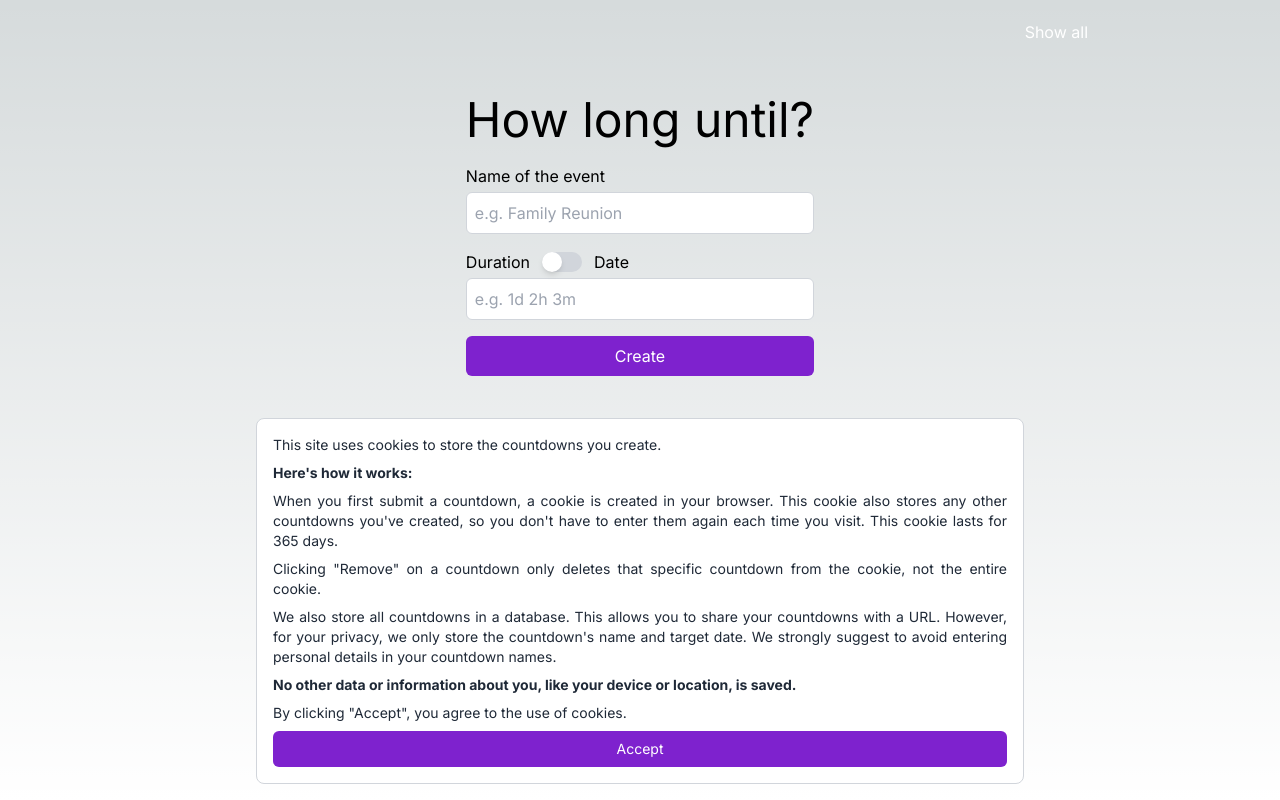
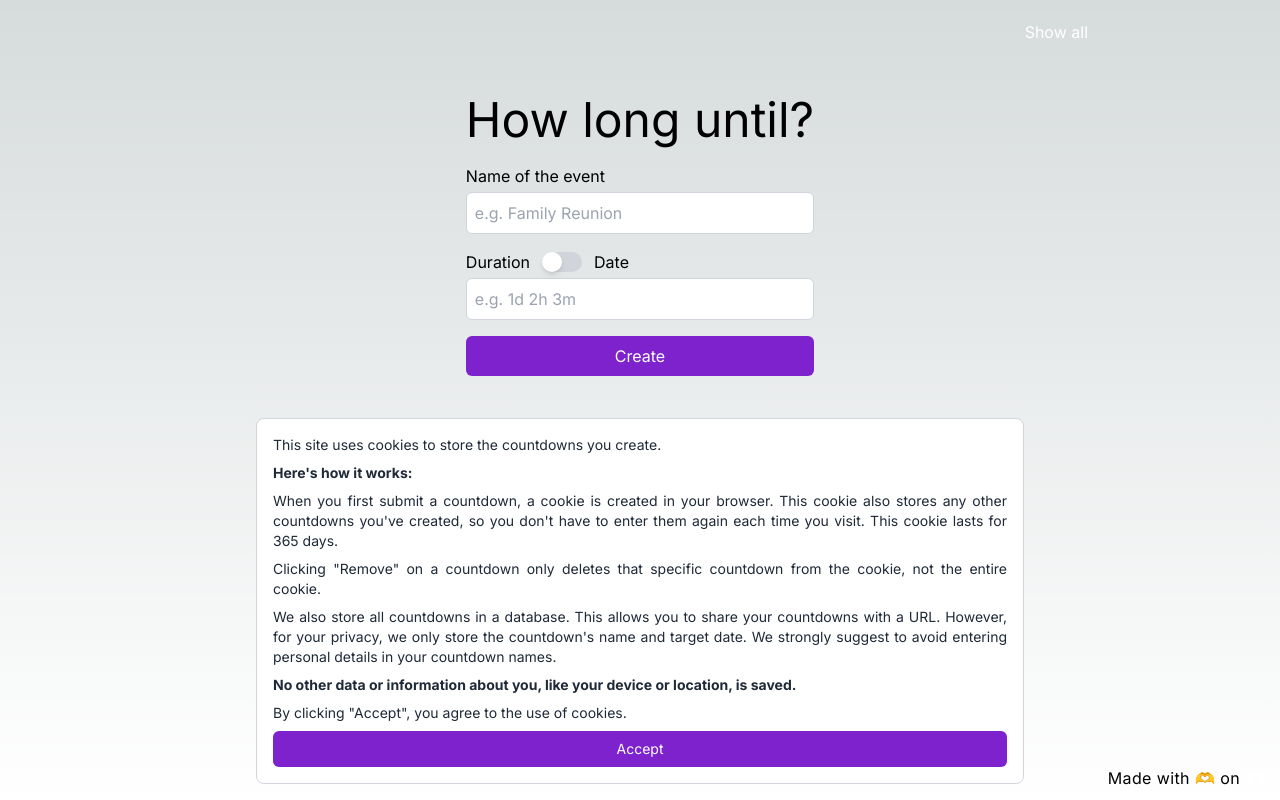
Before and after one commit to stefanluth/until, a Next.js app: page / in a window 1280 px wide. Built offline with nearby package versions, Linux system fonts and the light colour scheme; no server answers.

Commit message:
Add footer

```diff
--- a/app/layout.tsx
+++ b/app/layout.tsx
@@ -1,6 +1,7 @@
 import type { Metadata } from 'next';
 
 import { Inter } from 'next/font/google';
+import Link from 'next/link';
 
 import { NavBar } from '@/app/_components/NavBar';
 
@@ -13,6 +14,8 @@
   description: 'Until is a simple countdown timer, sharable via URL.',
 };
 
+const EMOJIS = ['❤️', '💜', '🫶', '🚀', '🤖'];
+
 export default function RootLayout({
   children,
 }: Readonly<{
@@ -23,11 +26,24 @@
       <head>
         <link rel="icon" href="/favicon.ico" sizes="any" />
       </head>
-      <body className={`${inter.className} h-full min-h-screen w-screen`}>
-        <header>
+      <body className={`${inter.className} h-full min-h-screen w-screen flex flex-col`}>
+        <header className="flex flex-col">
           <NavBar />
         </header>
-        <main className="py-8">{children}</main>
+        <main className="flex flex-col flex-1 py-8">{children}</main>
+        <footer className="flex justify-end h-10 pb-3 pt-2 pr-4 w-full tracking-wide">
+          <Link className="flex gap-2 items-center" href="https://github.com/stefanluth/until">
+            Made with {EMOJIS[Math.floor(Math.random() * EMOJIS.length)]} on
+            <svg width="1rem" height="1rem" viewBox="0 0 98 96" xmlns="http://www.w3.org/2000/svg">
+              <path
+                fillRule="evenodd"
+                clipRule="evenodd"
+                d="M48.854 0C21.839 0 0 22 0 49.217c0 21.756 13.993 40.172 33.405 46.69 2.427.49 3.316-1.059 3.316-2.362 0-1.141-.08-5.052-.08-9.127-13.59 2.934-16.42-5.867-16.42-5.867-2.184-5.704-5.42-7.17-5.42-7.17-4.448-3.015.324-3.015.324-3.015 4.934.326 7.523 5.052 7.523 5.052 4.367 7.496 11.404 5.378 14.235 4.074.404-3.178 1.699-5.378 3.074-6.6-10.839-1.141-22.243-5.378-22.243-24.283 0-5.378 1.94-9.778 5.014-13.2-.485-1.222-2.184-6.275.486-13.038 0 0 4.125-1.304 13.426 5.052a46.97 46.97 0 0 1 12.214-1.63c4.125 0 8.33.571 12.213 1.63 9.302-6.356 13.427-5.052 13.427-5.052 2.67 6.763.97 11.816.485 13.038 3.155 3.422 5.015 7.822 5.015 13.2 0 18.905-11.404 23.06-22.324 24.283 1.78 1.548 3.316 4.481 3.316 9.126 0 6.6-.08 11.897-.08 13.526 0 1.304.89 2.853 3.316 2.364 19.412-6.52 33.405-24.935 33.405-46.691C97.707 22 75.788 0 48.854 0z"
+                fill="#fff"
+              />
+            </svg>
+          </Link>
+        </footer>
       </body>
     </html>
   );
```
